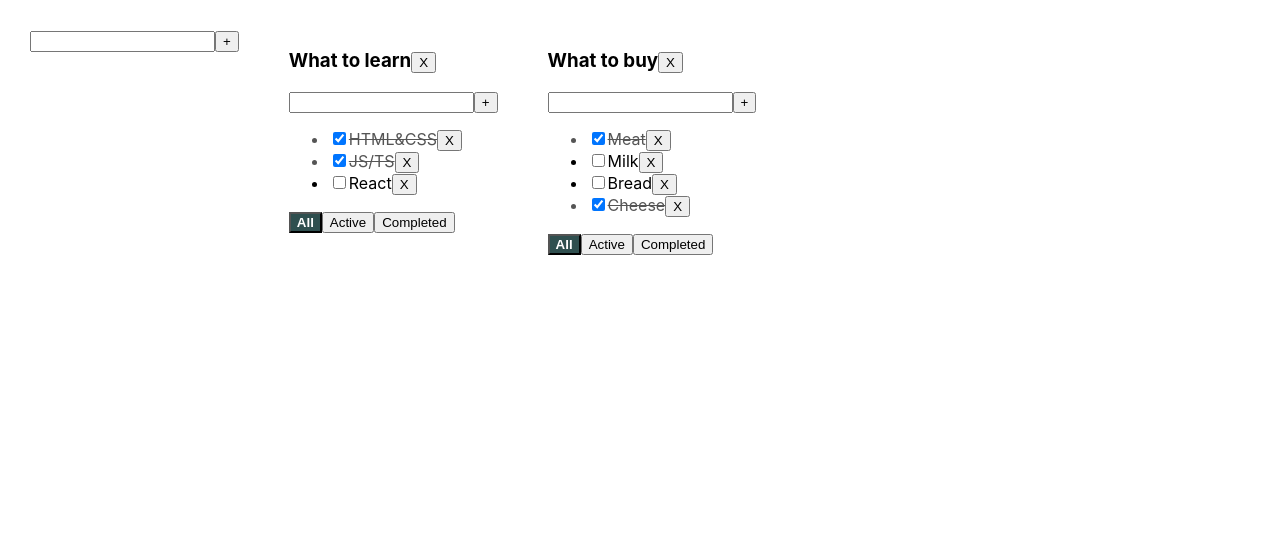
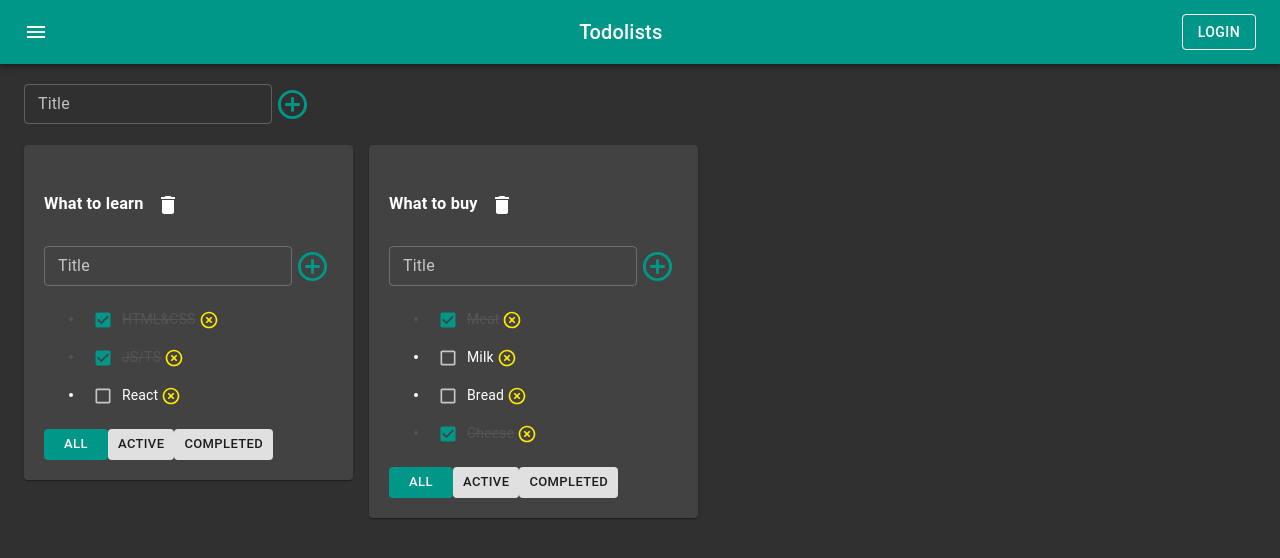
Before and after one commit to vbsm11/to-do-list, a React (Create React App) app: page / in a window 1280 px wide. Shown: the top 558 px of the page. Built offline with nearby package versions, Linux system fonts and the light colour scheme.

Commit message:
Using material-ui's styled components.

```diff
--- a/src/AddItemForm.tsx
+++ b/src/AddItemForm.tsx
@@ -1,4 +1,6 @@
 import React, {FC, ChangeEvent, KeyboardEvent, useState} from 'react';
+import {AddCircleOutline} from '@material-ui/icons';
+import {IconButton, TextField} from '@material-ui/core';
 
 type AddItemFormPropsType = {
     addItem: (title: string) => void
@@ -6,11 +8,11 @@ type AddItemFormPropsType = {
 
 export const AddItemForm: FC<AddItemFormPropsType> = ({addItem}) => {
     const [title, setTitle] = useState<string>("");
-    const [error, setError] = useState<boolean>(false);
+    const [error, setError] = useState<string>('');
 
     const onChangeSetTitle = (e: ChangeEvent<HTMLInputElement>) => {
         setTitle(e.currentTarget.value);
-        error && setError(false);
+        error && setError('');
         // e.currentTarget - в данном случае input
     }
 
@@ -19,7 +21,7 @@ export const AddItemForm: FC<AddItemFormPropsType> = ({addItem}) => {
         if (trimmedTitle) {
             addItem(trimmedTitle)
         } else {
-            setError(true)
+            setError('Title is required')
         }
 
         setTitle("");
@@ -31,14 +33,19 @@ export const AddItemForm: FC<AddItemFormPropsType> = ({addItem}) => {
 
     return (
         <div>
-            <input
+            <TextField
+                size={'small'}
+                label={'Title'}
+                variant={'outlined'}
                 value={title}
                 onChange={onChangeSetTitle}
                 onKeyDown={onKeyDownAddItem}
-                className={ error? 'error' : ''}
+                error={!!error}
+                helperText={error}
             />
-            <button onClick={onClickAddItem}>+</button>
-            {error && <div style={{color: "red"}}>Title is required</div>}
+            <IconButton onClick={onClickAddItem} color={'primary'} size={'small'} disabled={!!error}>
+                <AddCircleOutline fontSize={'large'}/>
+            </IconButton>
         </div>
     )
 }
--- a/src/App.css
+++ b/src/App.css
@@ -1,24 +1,4 @@
-.App {
-  padding: 30px;
-  display: flex;
-}
-
-.App > div {
-  margin-right: 50px;
-}
-
 .isDone {
   text-decoration: line-through;
   color: #555;
 }
-
-.active {
-  background-color: darkslategray;
-  color: white;
-  font-weight: bold;
-}
-
-.error {
-  border:2px solid red;
-  outline: none;
-}
--- a/src/App.tsx
+++ b/src/App.tsx
@@ -3,6 +3,8 @@ import './App.css';
 import TodoList, {TaskType} from './TodoList';
 import {v1} from 'uuid';
 import {AddItemForm} from './AddItemForm';
+import {AppBar, Button, Container, Grid, IconButton, Paper, Toolbar, Typography} from '@material-ui/core';
+import {Menu} from '@material-ui/icons';
 
 
 // CRUD
@@ -67,21 +69,21 @@ function App() {
 
     const changeTaskStatus = (todoListID: string, taskID: string, isDone: boolean) => {
         const copyTasks = {...tasks};
-        copyTasks[todoListID] = tasks[todoListID].map(t => t.id === taskID? {...t, isDone: isDone} : t);
+        copyTasks[todoListID] = tasks[todoListID].map(t => t.id === taskID ? {...t, isDone: isDone} : t);
         setTasks(copyTasks);
     }
     const changeTaskTitle = (todoListID: string, taskID: string, title: string) => {
         const copyTasks = {...tasks};
-        copyTasks[todoListID] = tasks[todoListID].map(t => t.id === taskID? {...t, title: title} : t);
+        copyTasks[todoListID] = tasks[todoListID].map(t => t.id === taskID ? {...t, title: title} : t);
         setTasks(copyTasks);
     }
 
     const changeTodoListFilter = (todoListID: string, filter: FilterValuesType) => {
-        setTodolists(todoLists.map(t => t.id === todoListID? {...t, filter: filter} : t));
+        setTodolists(todoLists.map(t => t.id === todoListID ? {...t, filter: filter} : t));
     }
 
     const changeTodoListTitle = (todoListID: string, title: string) => {
-        setTodolists(todoLists.map(t => t.id === todoListID? {...t, title: title} : t));
+        setTodolists(todoLists.map(t => t.id === todoListID ? {...t, title: title} : t));
     }
 
     const removeTodolist = (todoListID: string) => {
@@ -115,6 +117,8 @@ function App() {
         }
 
         return (
+            <Grid item>
+                <Paper style={{padding: '20px'}}>
                     <TodoList
                         key={tl.id}
                         todoListID={tl.id}
@@ -129,14 +133,39 @@ function App() {
                         changeTodoListFilter={changeTodoListFilter}
                         filter={tl.filter}
                     />
+                </Paper>
+            </Grid>
         )
     })
 
 
     return (
         <div className="App">
-            <AddItemForm addItem={addTodolist} />
+            <AppBar position="static">
+                <Toolbar style={{justifyContent: 'space-between'}}>
+                    <IconButton
+                        edge="start"
+                        color="inherit"
+                        aria-label="menu"
+                    >
+                        <Menu/>
+                    </IconButton>
+                    <Typography variant="h6">
+                        Todolists
+                    </Typography>
+                    <Button color="inherit" variant={'outlined'}>
+                        Login
+                    </Button>
+                </Toolbar>
+            </AppBar>
+            <Container fixed>
+                <Grid container style={{padding: '20px 0'}}>
+                    <AddItemForm addItem={addTodolist}/>
+                </Grid>
+                <Grid container spacing={2}>
                     {todolistsComponents}
+                </Grid>
+            </Container>
         </div>
     );
 }
--- a/src/EditableSpan.tsx
+++ b/src/EditableSpan.tsx
@@ -1,4 +1,5 @@
 import React, {ChangeEvent, FC, KeyboardEvent, useState} from 'react';
+import {TextField} from '@material-ui/core';
 
 type EditableSpanPropsType = {
     title: string
@@ -14,7 +15,7 @@ export const EditableSpan: FC<EditableSpanPropsType> = ({title, changeTitle}) =>
     }
 
     const onKeyDownChangeTitle = (e: KeyboardEvent<HTMLInputElement>) => {
-        e.key === "Enter" && offEditMode();
+        e.key === 'Enter' && offEditMode();
     }
 
 
@@ -29,7 +30,7 @@ export const EditableSpan: FC<EditableSpanPropsType> = ({title, changeTitle}) =>
 
     return (
         editMode
-            ? <input
+            ? <TextField
                 value={text}
                 onChange={onChangeSetText}
                 onBlur={offEditMode}
--- a/src/TodoList.tsx
+++ b/src/TodoList.tsx
@@ -1,7 +1,9 @@
 import React, {ChangeEvent} from 'react';
-import App, {FilterValuesType} from './App';
+import {FilterValuesType} from './App';
 import {AddItemForm} from './AddItemForm';
 import {EditableSpan} from './EditableSpan';
+import {Button, Checkbox, IconButton} from '@material-ui/core';
+import {Delete, HighlightOff} from '@material-ui/icons';
 // rsc + tab
 
 export type TaskType = {
@@ -40,13 +42,11 @@ const TodoList = (props: TodoListPropsType) => {
                 key={t.id}
                 className={t.isDone ? 'isDone' : ''}
             >
-                <input
-                    onChange={onChangeTaskStatus}
-                    type="checkbox"
-                    checked={t.isDone}
-                />
+                <Checkbox size={'small'} color={'primary'} onChange={onChangeTaskStatus} checked={t.isDone} />
                 <EditableSpan title={t.title} changeTitle={onChangeTaskTitle}/>
-                <button onClick={removeTask}>X</button>
+                <IconButton onClick={removeTask} size={'small'} color={'secondary'}>
+                    <HighlightOff fontSize={'small'}/>
+                </IconButton>
             </li>
         )
     }) :
@@ -75,7 +75,9 @@ const TodoList = (props: TodoListPropsType) => {
         <div>
             <h3>
                 <EditableSpan title={props.title} changeTitle={changeTodoListTitle}/>
-                <button onClick={removeTodolist}>X</button>
+                <IconButton onClick={removeTodolist}>
+                    <Delete/>
+                </IconButton>
             </h3>
 
             <AddItemForm addItem={addTask} />
@@ -83,18 +85,30 @@ const TodoList = (props: TodoListPropsType) => {
                 {tasksJSX}
             </ul>
             <div>
-                <button
-                    className={props.filter === 'all' ? 'active' : ''}
+                <Button
+                    size={'small'}
+                    variant={'contained'}
+                    color={props.filter === 'all' ? 'primary': 'default'}
+                    disableElevation
                     onClick={createOnClickHandler('all')}
-                >All</button>
-                <button
-                    className={props.filter === 'active' ? 'active' : ''}
+                >All
+                </Button>
+                <Button
+                    size={'small'}
+                    variant={'contained'}
+                    color={props.filter === 'active' ? 'primary': 'default'}
+                    disableElevation
                     onClick={createOnClickHandler('active')}
-                >Active</button>
-                <button
-                    className={props.filter === 'completed' ? 'active' : ''}
+                >Active
+                </Button>
+                <Button
+                    size={'small'}
+                    variant={'contained'}
+                    color={props.filter === 'completed' ? 'primary': 'default'}
+                    disableElevation
                     onClick={createOnClickHandler('completed')}
-                >Completed</button>
+                >Completed
+                </Button>
             </div>
         </div>
     );
--- a/src/index.tsx
+++ b/src/index.tsx
@@ -3,8 +3,23 @@ import ReactDOM from 'react-dom';
 import './index.css';
 import App from './App';
 import * as serviceWorker from './serviceWorker';
+import {createTheme, CssBaseline, ThemeProvider} from '@material-ui/core'
+import {teal, yellow} from '@material-ui/core/colors';
 
-ReactDOM.render(<App />,  document.getElementById('root'));
+const theme = createTheme({
+    palette: {
+        primary:teal,
+        secondary: yellow,
+        type: 'dark'
+    }
+})
+
+ReactDOM.render(
+    <ThemeProvider theme={theme}>
+        <CssBaseline/>
+        <App/>
+    </ThemeProvider>,
+    document.getElementById('root'));
 
 // If you want your app to work offline and load faster, you can change
 // unregister() to register() below. Note this comes with some pitfalls.
```
Lines whose indentation alone changed are shown as unchanged.
